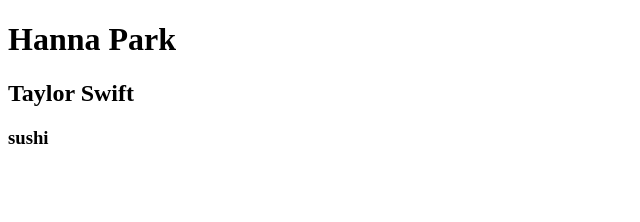
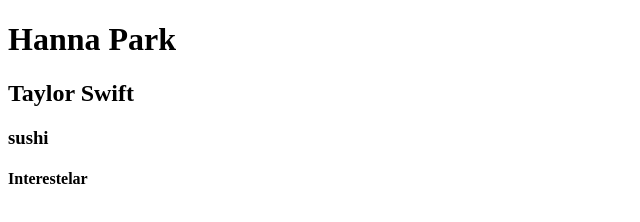
Before and after one commit to hayoungpark97/CH62-Preferencias, a plain HTML site: page index.html in a window 1280 px wide. Shown: the whole page, without its empty margins (0-640 px from the left). Drawn offline with Linux system fonts and the light colour scheme.

Commit message:
feat:pelicula favorita

```diff
--- a/index.html
+++ b/index.html
@@ -9,5 +9,6 @@
     <h1>Hanna Park</h1>
 <h2>Taylor Swift</h2>
 <h3>sushi</h3>
+<h4>Interestelar</h4>
 </body>
 </html>
```
